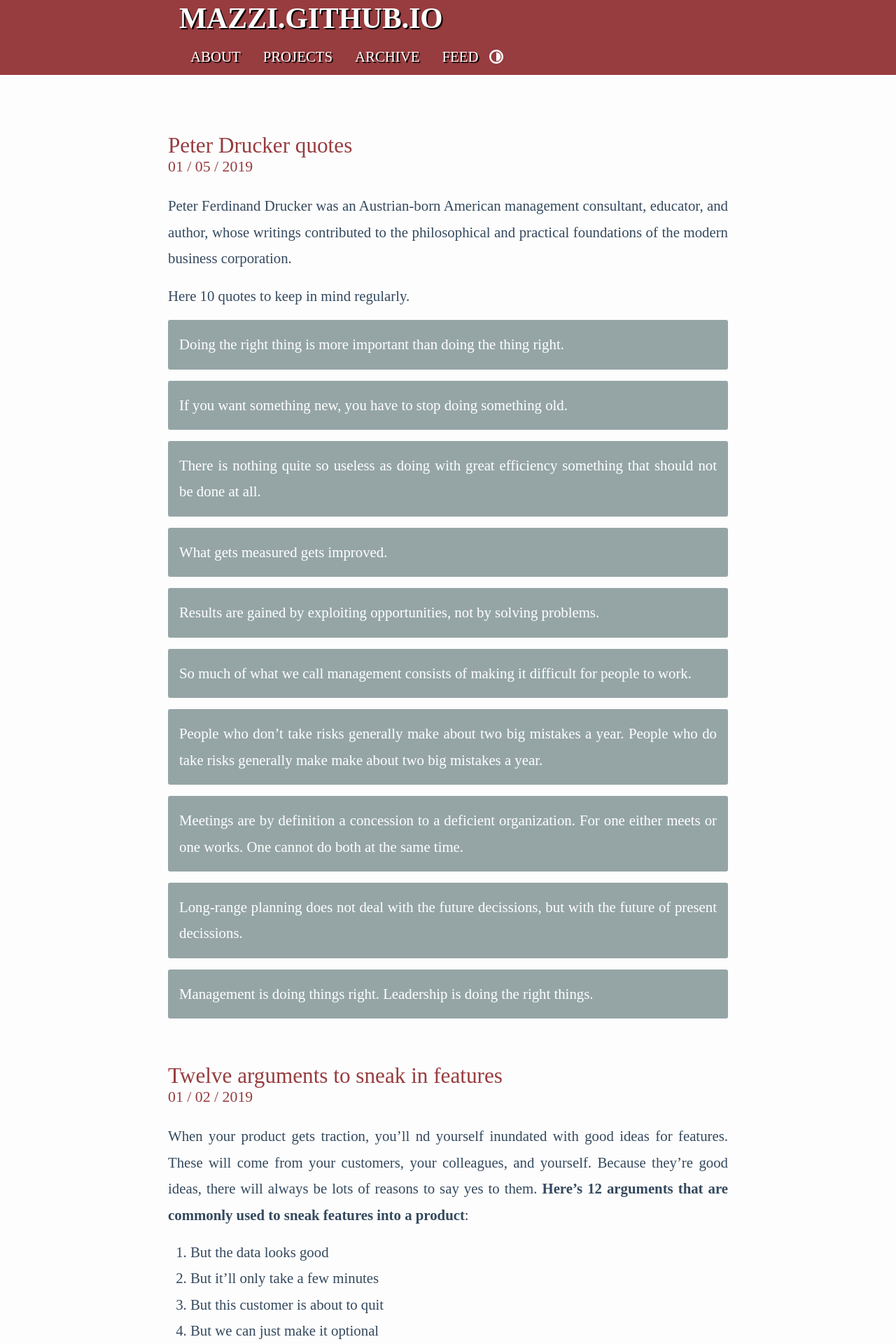
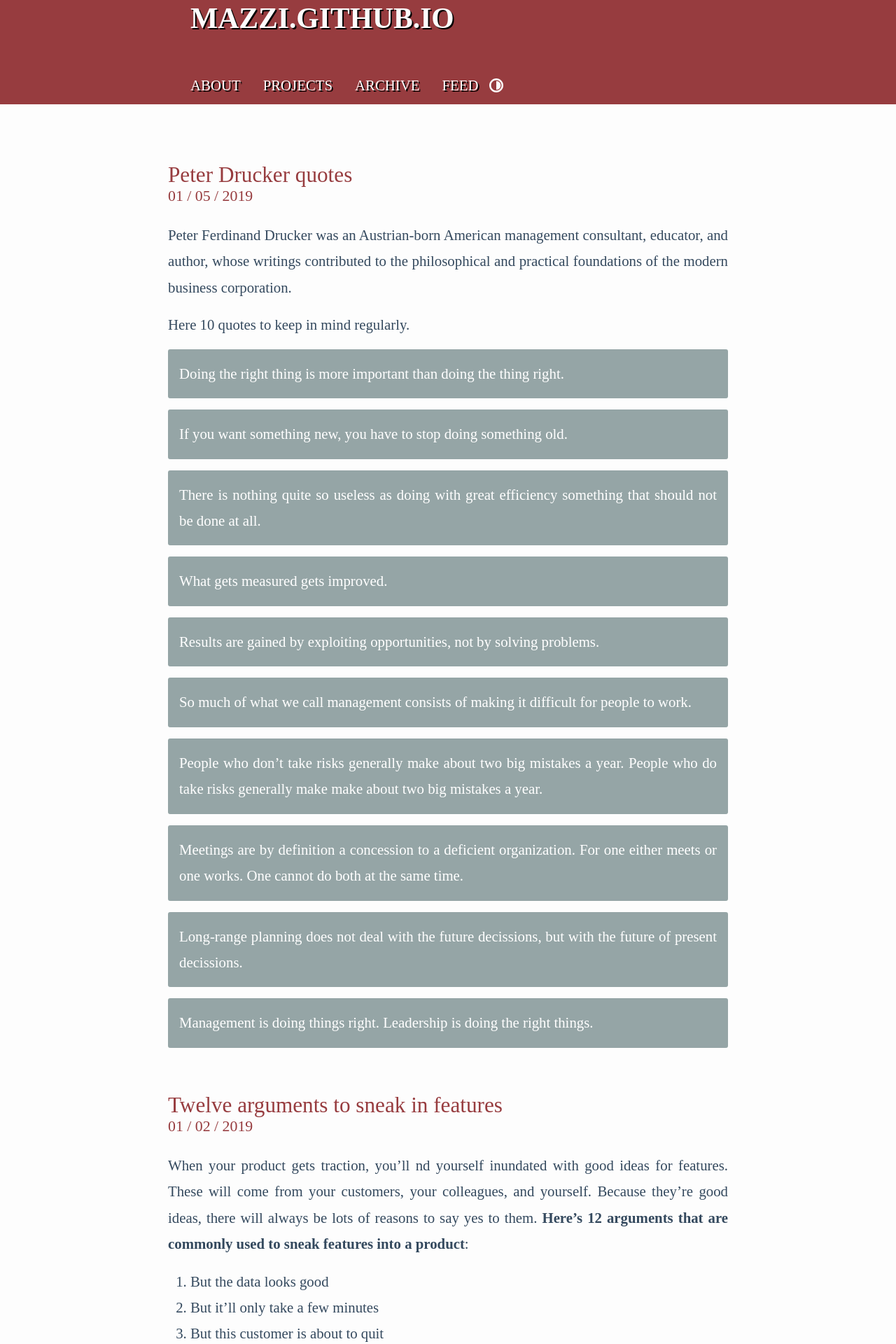
Before and after one commit to mazzi/mazzi.github.com, a Jekyll site: the page built from index.html, in a window 1280 px wide. Shown: the top 1920 px of the page at 70% size. Built offline with Jekyll 4.4.1, drawn with Linux system fonts in a browser that asks for light colours; the list of posts is cut into pages by our own code.

Commit message:
Header format

```diff
--- a/styles/screen.css
+++ b/styles/screen.css
@@ -53,7 +53,8 @@ div#top a {
 }
 
 div#top h1 {
-	float: left;
+	display: block;
+	padding-left: 16px;
 }
 
 div#top h1 a {
@@ -67,7 +68,7 @@ div#top h1 a:hover {
 
 div#top ul#menu {
 	list-style: none;
-	float: left;
+	display: block;
 }
 
 div#top ul#menu li {
```
